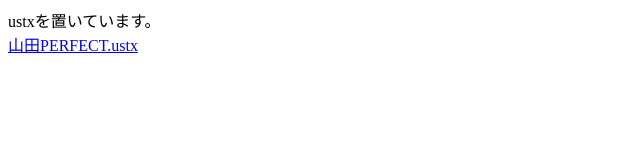
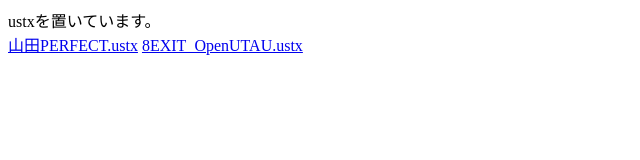
Before and after one commit to User-0899/UST, a plain HTML site: page index.html in a window 1280 px wide. Shown: the whole page, without its empty margins (0-640 px from the left). Drawn offline with Linux system fonts and the light colour scheme.

Commit message:
Update index.html

```diff
--- a/index.html
+++ b/index.html
@@ -8,5 +8,6 @@
 ustxを置いています。
 <br>
 <a href="https://raw.githubusercontent.com/User-0899/UST/main/%E5%B1%B1%E7%94%B0PERFECT.ustx">山田PERFECT.ustx</a>
+<a href="https://github.com/User-0899/UST/raw/main/8EXIT_OpenUTAU.ustx">8EXIT_OpenUTAU.ustx</a>
 </body>
 </html>
```
